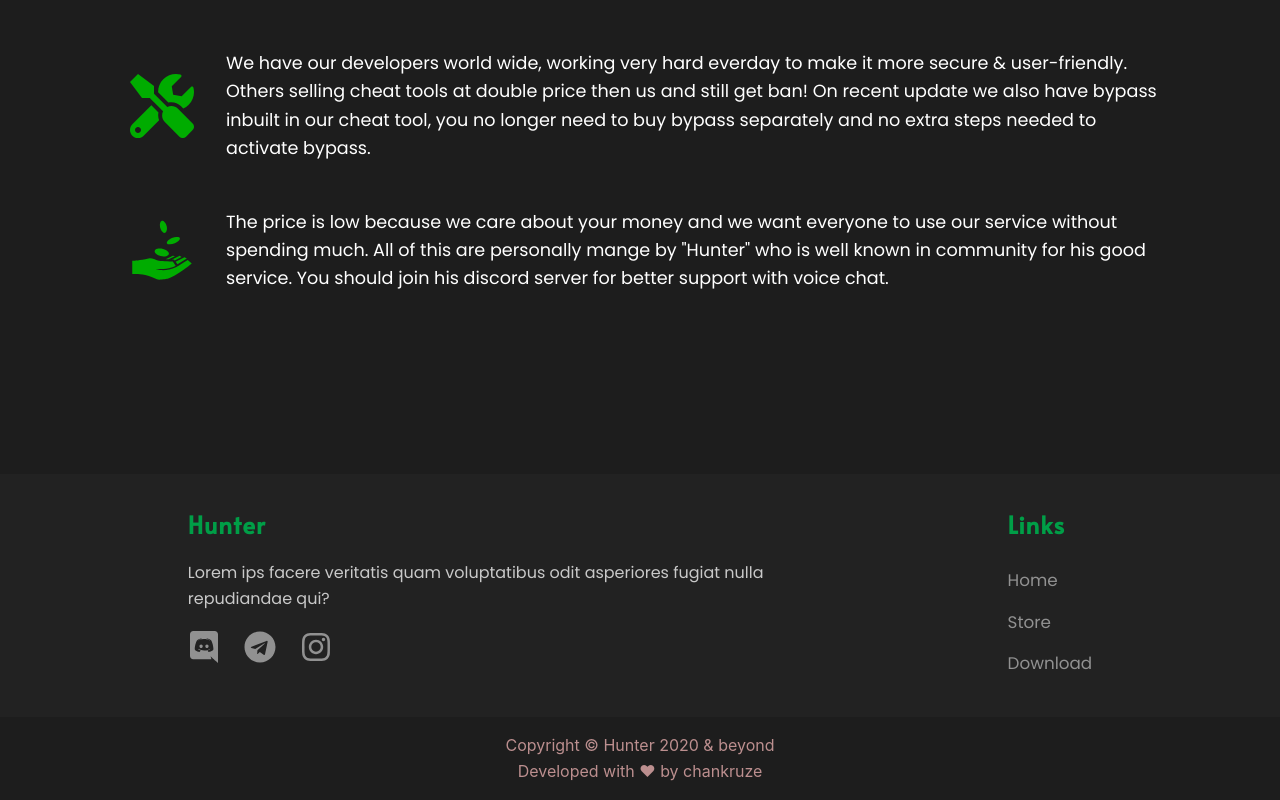
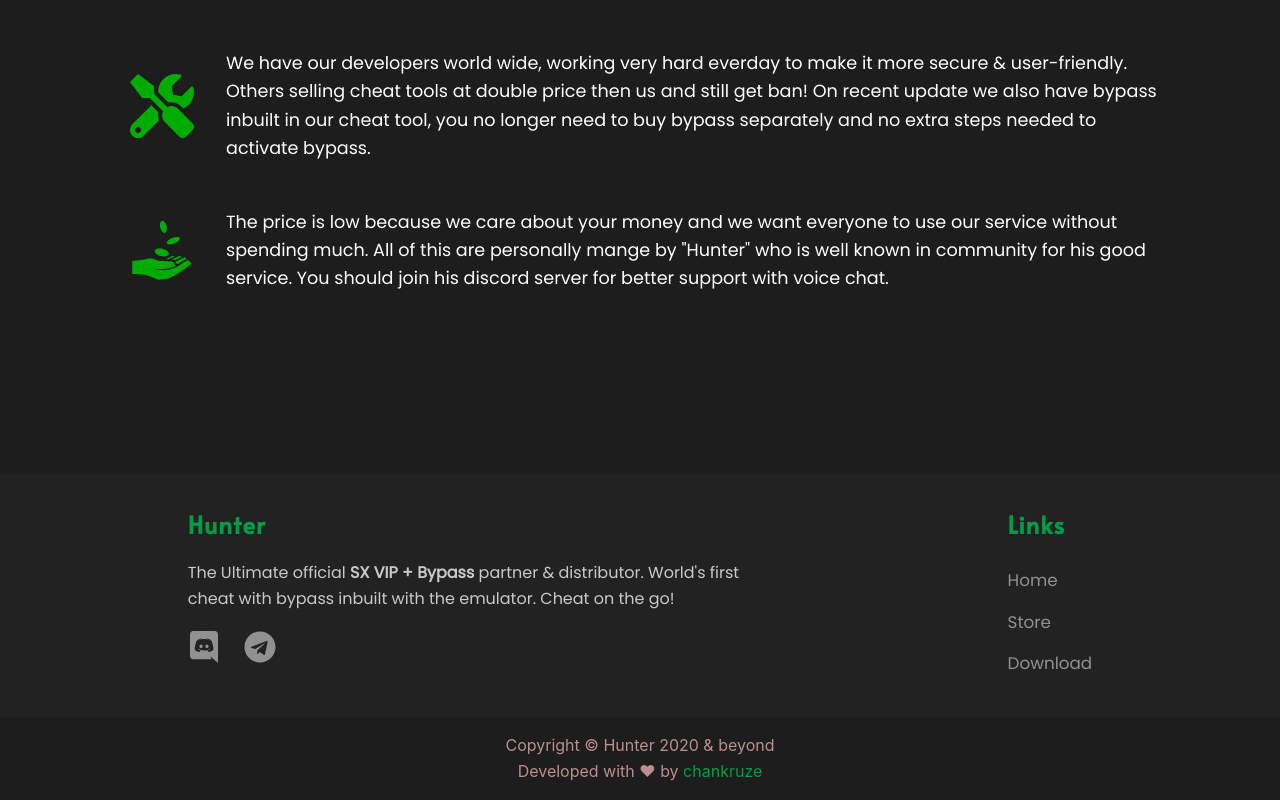
Before and after one commit to HunterNishant/Hunter, a React (Create React App) app: page / in a window 1280 px wide. Shown: the part 316-1116 px from the top of the page. Built offline with nearby package versions, Linux system fonts and the light colour scheme.

Commit message:
Updates Footer
* Adds developer link
* Adds real description
* Updates links

Signed-off-by: chankruze <chankruze@gmail.com>

```diff
--- a/src/components/Footer/Footer.js
+++ b/src/components/Footer/Footer.js
@@ -18,12 +18,10 @@
     <div className={styles.footer_container}>
       <footer className={styles.footer}>
         <div className={styles.left}>
-          <h2 className={styles.sec_title}>
-            Hunter
-          </h2>
+          <h2 className={styles.sec_title}>Hunter</h2>
           <p>
-            Lorem ips facere veritatis quam voluptatibus odit asperiores fugiat
-            nulla repudiandae qui?
+            The Ultimate official <b>SX VIP + Bypass</b> partner & distributor. World's first cheat
+            with bypass inbuilt with the emulator. Cheat on the go!
           </p>
           <ul className={styles.ul_horizontal}>
             {SocialLinks.map((link, index) => (
@@ -34,9 +32,7 @@
           </ul>
         </div>
         <div className={styles.mid}>
-          <h2 className={styles.sec_title}>
-            Links
-          </h2>
+          <h2 className={styles.sec_title}>Links</h2>
           <ul>
             {SiteLinks.map((link, index) => (
               <li key={index} className={styles.li}>
@@ -61,7 +57,12 @@
       </footer>
       <div className={styles.credits}>
         <p>Copyright &copy; Hunter 2020 &amp; beyond</p>
-        <p>Developed with ❤ by chankruze</p>
+        <p>
+          Developed with ❤ by{" "}
+          <a className={styles.the_dev} href="https://github.com/chankruze">
+            chankruze
+          </a>
+        </p>
       </div>
     </div>
   );
--- a/src/components/Footer/Footer.module.css
+++ b/src/components/Footer/Footer.module.css
@@ -101,3 +101,12 @@
 .ul_horizontal li + li {
   margin-left: 1.5rem;
 }
+
+.the_dev {
+  text-decoration: none;
+  color: #009e47;
+}
+
+.the_dev:hover {
+  text-decoration: underline;
+}
--- a/src/components/Footer/FooterLinks.js
+++ b/src/components/Footer/FooterLinks.js
@@ -6,7 +6,7 @@
 */
 
 import {
-  FaInstagram,
+  // FaInstagram,
   FaDiscord,
   FaTelegram,
 } from "react-icons/fa";
@@ -37,9 +37,9 @@
     url: "https://t.me/hunter_org_in",
     icon: <FaTelegram size={32} />,
   },
-  {
-    name: "Instagram",
-    url: "https://instagram.com/hunternishant",
-    icon: <FaInstagram size={32} />,
-  },
+  // {
+  //   name: "Instagram",
+  //   url: "https://instagram.com/hunternishant",
+  //   icon: <FaInstagram size={32} />,
+  // },
 ];
```
